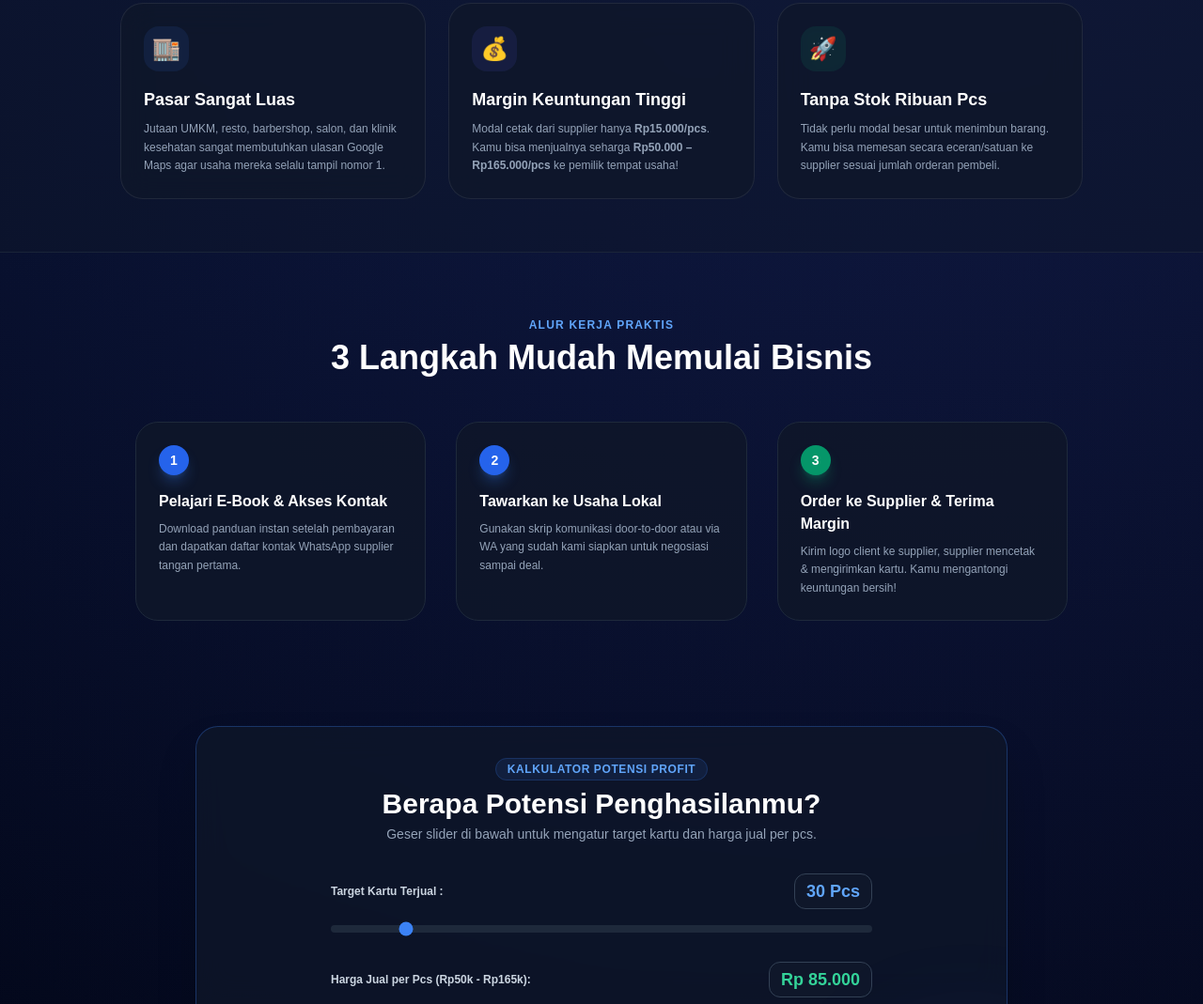
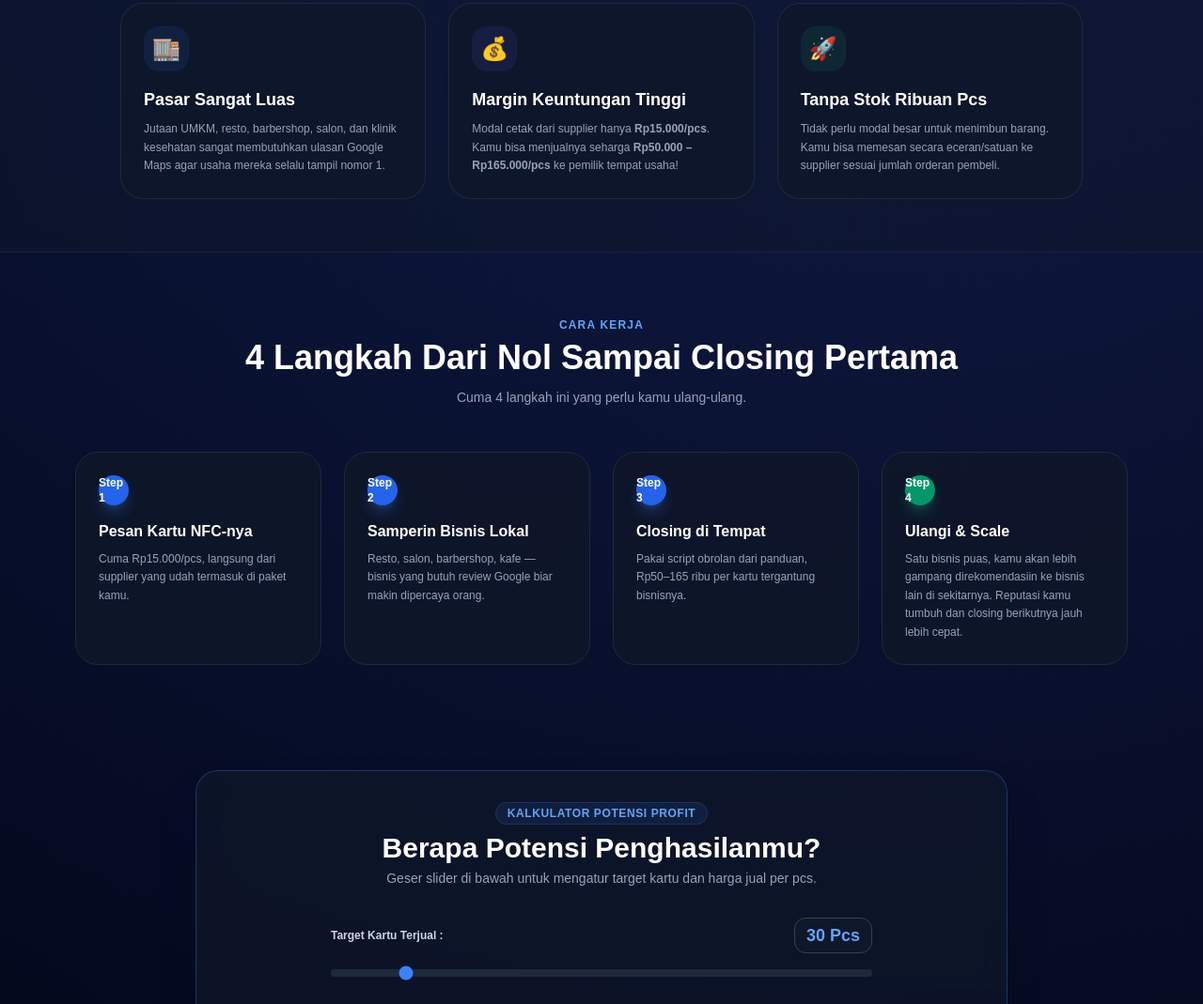
Before and after one commit to samsulramdani56-droid/TernakCuan-RenderSmartCard, a plain HTML site: page index.html in a window 1280 px wide. Shown: the part 1170-2239 px from the top of the page at 94% size. Drawn offline with nearby package versions, Linux system fonts and the light colour scheme.

Commit message:
Update index.html

```diff
--- a/index.html
+++ b/index.html
@@ -193,28 +193,47 @@
     </div>
   </section>
 
-  <!-- 3 STEP BUSINESS WORKFLOW (ACCORDING TO REFERENSI: #cara-kerja) -->
-  <section id="cara-kerja" class="py-16 px-4 max-w-5xl mx-auto text-center">
-    <span class="text-xs font-bold text-blue-400 uppercase tracking-widest">Alur Kerja Praktis</span>
-    <h2 class="text-2xl sm:text-4xl font-extrabold text-white mt-1 mb-12">3 Langkah Mudah Memulai Bisnis</h2>
+  <!-- 4 STEP BUSINESS WORKFLOW (UPDATED CARA KERJA) -->
+  <section id="cara-kerja" class="py-16 px-4 max-w-6xl mx-auto text-center">
+    <span class="text-xs font-bold text-blue-400 uppercase tracking-widest">Cara Kerja</span>
+    <h2 class="text-2xl sm:text-4xl font-extrabold text-white mt-1 mb-3">4 Langkah Dari Nol Sampai Closing Pertama</h2>
+    <p class="text-slate-400 text-xs sm:text-sm max-w-md mx-auto mb-12">Cuma 4 langkah ini yang perlu kamu ulang-ulang.</p>
 
-    <div class="grid grid-cols-1 md:grid-cols-3 gap-8 relative">
-      <div class="bg-slate-900/90 border border-slate-800 p-6 rounded-3xl relative text-left hover:border-blue-500/40 transition duration-300">
-        <span class="w-8 h-8 rounded-full bg-blue-600 text-white font-bold flex items-center justify-center text-sm mb-4 shadow-lg shadow-blue-500/30">1</span>
-        <h3 class="font-bold text-white text-base mb-2">Pelajari E-Book & Akses Kontak</h3>
-        <p class="text-xs text-slate-400 leading-relaxed">Download panduan instan setelah pembayaran dan dapatkan daftar kontak WhatsApp supplier tangan pertama.</p>
+    <div class="grid grid-cols-1 sm:grid-cols-2 lg:grid-cols-4 gap-6 relative">
+      <!-- Step 1 -->
+      <div class="bg-slate-900/90 border border-slate-800 p-6 rounded-3xl relative text-left hover:border-blue-500/40 transition duration-300 flex flex-col justify-between">
+        <div>
+          <span class="w-8 h-8 rounded-full bg-blue-600 text-white font-bold flex items-center justify-center text-xs mb-4 shadow-lg shadow-blue-500/30">Step 1</span>
+          <h3 class="font-bold text-white text-base mb-2">Pesan Kartu NFC-nya</h3>
+          <p class="text-xs text-slate-400 leading-relaxed">Cuma Rp15.000/pcs, langsung dari supplier yang udah termasuk di paket kamu.</p>
+        </div>
       </div>
 
-      <div class="bg-slate-900/90 border border-slate-800 p-6 rounded-3xl relative text-left hover:border-blue-500/40 transition duration-300">
-        <span class="w-8 h-8 rounded-full bg-blue-600 text-white font-bold flex items-center justify-center text-sm mb-4 shadow-lg shadow-blue-500/30">2</span>
-        <h3 class="font-bold text-white text-base mb-2">Tawarkan ke Usaha Lokal</h3>
-        <p class="text-xs text-slate-400 leading-relaxed">Gunakan skrip komunikasi door-to-door atau via WA yang sudah kami siapkan untuk negosiasi sampai deal.</p>
+      <!-- Step 2 -->
+      <div class="bg-slate-900/90 border border-slate-800 p-6 rounded-3xl relative text-left hover:border-blue-500/40 transition duration-300 flex flex-col justify-between">
+        <div>
+          <span class="w-8 h-8 rounded-full bg-blue-600 text-white font-bold flex items-center justify-center text-xs mb-4 shadow-lg shadow-blue-500/30">Step 2</span>
+          <h3 class="font-bold text-white text-base mb-2">Samperin Bisnis Lokal</h3>
+          <p class="text-xs text-slate-400 leading-relaxed">Resto, salon, barbershop, kafe — bisnis yang butuh review Google biar makin dipercaya orang.</p>
+        </div>
       </div>
 
-      <div class="bg-slate-900/90 border border-slate-800 p-6 rounded-3xl relative text-left hover:border-emerald-500/40 transition duration-300">
-        <span class="w-8 h-8 rounded-full bg-emerald-600 text-white font-bold flex items-center justify-center text-sm mb-4 shadow-lg shadow-emerald-500/30">3</span>
-        <h3 class="font-bold text-white text-base mb-2">Order ke Supplier & Terima Margin</h3>
-        <p class="text-xs text-slate-400 leading-relaxed">Kirim logo client ke supplier, supplier mencetak & mengirimkan kartu. Kamu mengantongi keuntungan bersih!</p>
+      <!-- Step 3 -->
+      <div class="bg-slate-900/90 border border-slate-800 p-6 rounded-3xl relative text-left hover:border-blue-500/40 transition duration-300 flex flex-col justify-between">
+        <div>
+          <span class="w-8 h-8 rounded-full bg-blue-600 text-white font-bold flex items-center justify-center text-xs mb-4 shadow-lg shadow-blue-500/30">Step 3</span>
+          <h3 class="font-bold text-white text-base mb-2">Closing di Tempat</h3>
+          <p class="text-xs text-slate-400 leading-relaxed">Pakai script obrolan dari panduan, Rp50–165 ribu per kartu tergantung bisnisnya.</p>
+        </div>
+      </div>
+
+      <!-- Step 4 -->
+      <div class="bg-slate-900/90 border border-slate-800 p-6 rounded-3xl relative text-left hover:border-emerald-500/40 transition duration-300 flex flex-col justify-between">
+        <div>
+          <span class="w-8 h-8 rounded-full bg-emerald-600 text-white font-bold flex items-center justify-center text-xs mb-4 shadow-lg shadow-emerald-500/30">Step 4</span>
+          <h3 class="font-bold text-white text-base mb-2">Ulangi & Scale</h3>
+          <p class="text-xs text-slate-400 leading-relaxed">Satu bisnis puas, kamu akan lebih gampang direkomendasiin ke bisnis lain di sekitarnya. Reputasi kamu tumbuh dan closing berikutnya jauh lebih cepat.</p>
+        </div>
       </div>
     </div>
   </section>
```
